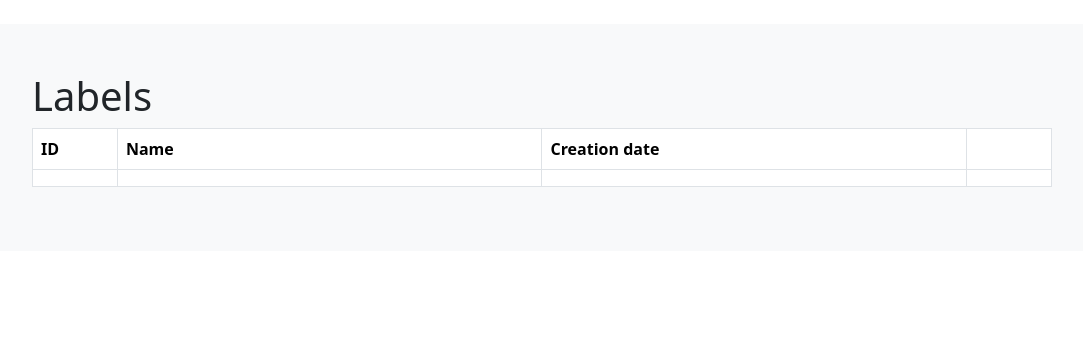
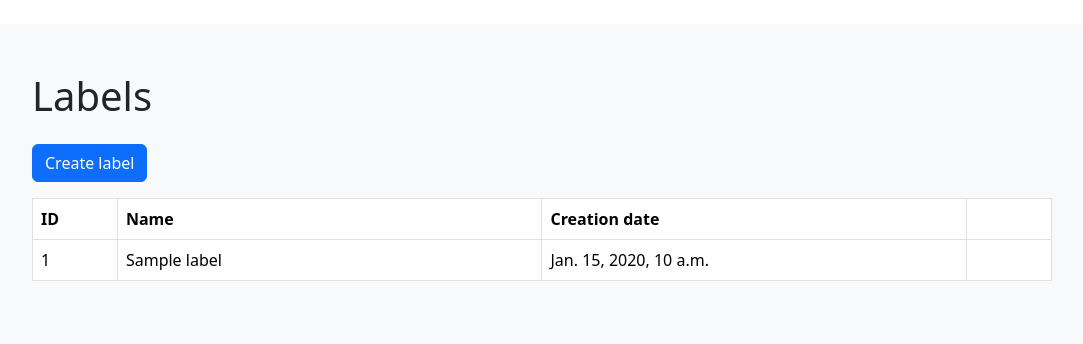
Before and after one commit to Buchiks/python-project-52, a Django app: page /labels/ in a window 1280 px wide. Shown: the part 56-400 px from the top of the page, without its empty margins (98-1181 px from the left). Run offline with Django 5.2, Linux system fonts and the light colour scheme; a user stored in the database is signed in; tables that the repository leaves empty hold one stand-in row (values such as "Sample post"); lists and menus that the app fills with data are empty; some libraries are stand-ins or nearby versions.

Commit message:
made create label option

```diff
--- a/task_manager/labels/templates/list.html
+++ b/task_manager/labels/templates/labels/list.html
@@ -16,9 +16,7 @@
 <main class="container">
     <div class="bg-light p-5 rounded">
         <h1>{% translate "Labels" %}</h1>
-        {% comment %}
         <a class="btn btn-primary my-3" href="{% url 'labels:create' %}">{% translate "Create label" %}</a>
-        {% endcomment %}
         <table class="table table-bordered" data-test="urls">
             <thead>
                 <tr>
@@ -32,9 +30,9 @@
             <tbody>
                 {% for label in labels %}
                 <tr>
-                    <td class="col-1">{{ task.id }}</td>
-                    <td class="col-5">{{ task.name }}</td>
-                    <td class="col-5">{{ task.created_at }}</td>
+                    <td class="col-1">{{ label.id }}</td>
+                    <td class="col-5">{{ label.name }}</td>
+                    <td class="col-5">{{ label.created_at }}</td>
                     <td class="col-1">
                         {% comment %}
                         <a href="{% url 'labels:update' pk=label.id %}">{% translate "Update" %}</a>
--- a/task_manager/labels/urls.py
+++ b/task_manager/labels/urls.py
@@ -6,7 +6,7 @@ app_name = 'labels'
 
 urlpatterns = [
     path("", views.LabelsListView.as_view(), name="list"),
-    #path("create/", , name="create"),
+    path("create/", views.LabelCreateView.as_view(), name="create"),
     #path("<int:pk>/update/", , name="update"),
     #path("<int:pk>/delete/", , name="delete"),
 ]
--- a/task_manager/labels/views.py
+++ b/task_manager/labels/views.py
@@ -15,6 +15,19 @@ class LabelsListView(LoginRequiredMixin, View):
         labels = Label.objects.all()
         return render(
             request,
-            "list.html",
+            "labels/list.html",
             {"labels": labels}
         )
+
+
+class LabelCreateView(LoginRequiredMixin, CreateView):
+
+    model = Label
+    fields = ["name"]
+    template_name = "labels/create.html"
+    success_url = reverse_lazy("labels:list")
+
+    def form_valid(self, form):
+        response = super().form_valid(form)
+        messages.success(self.request, _('Label successfully created'))
+        return response
```
Also changed, not shown: task_manager/labels/templates/labels/create.html (added, +21 -0 lines), task_manager/locale/ru/LC_MESSAGES/django.po, 1 other file.
